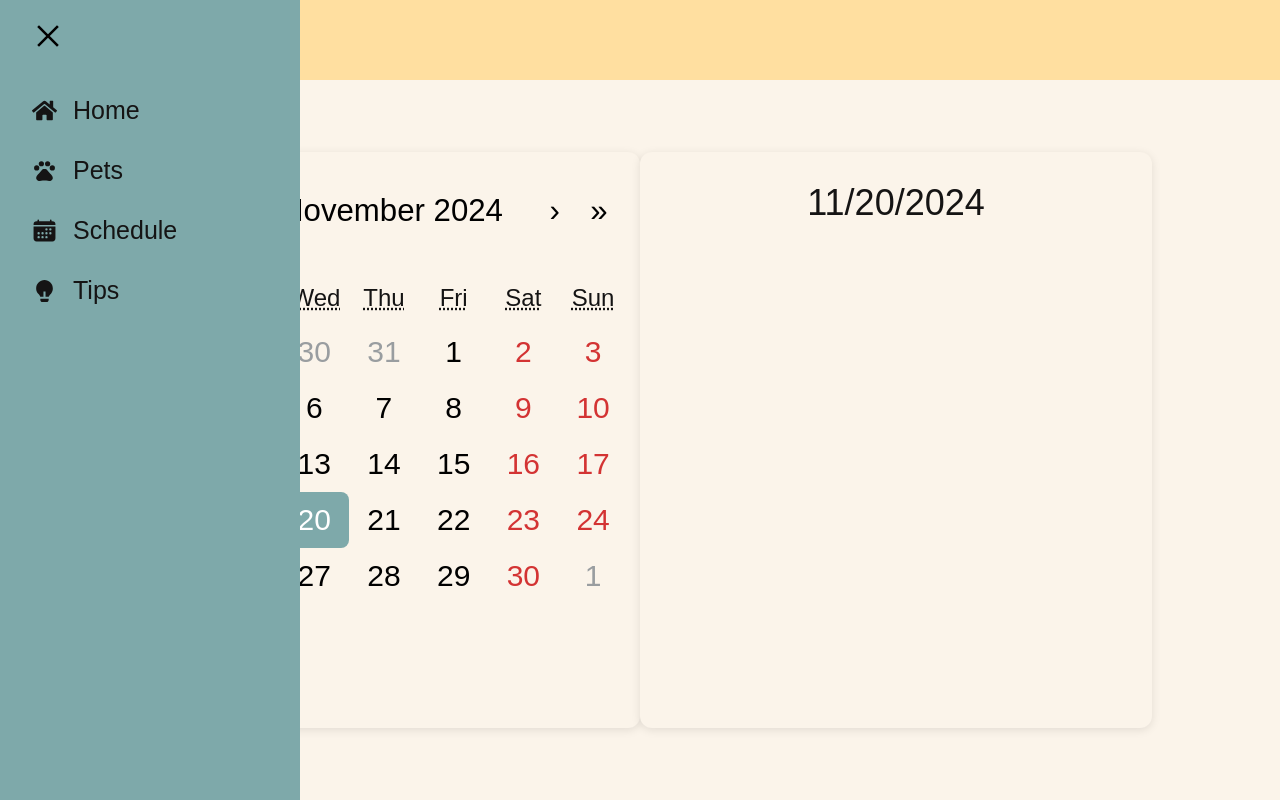
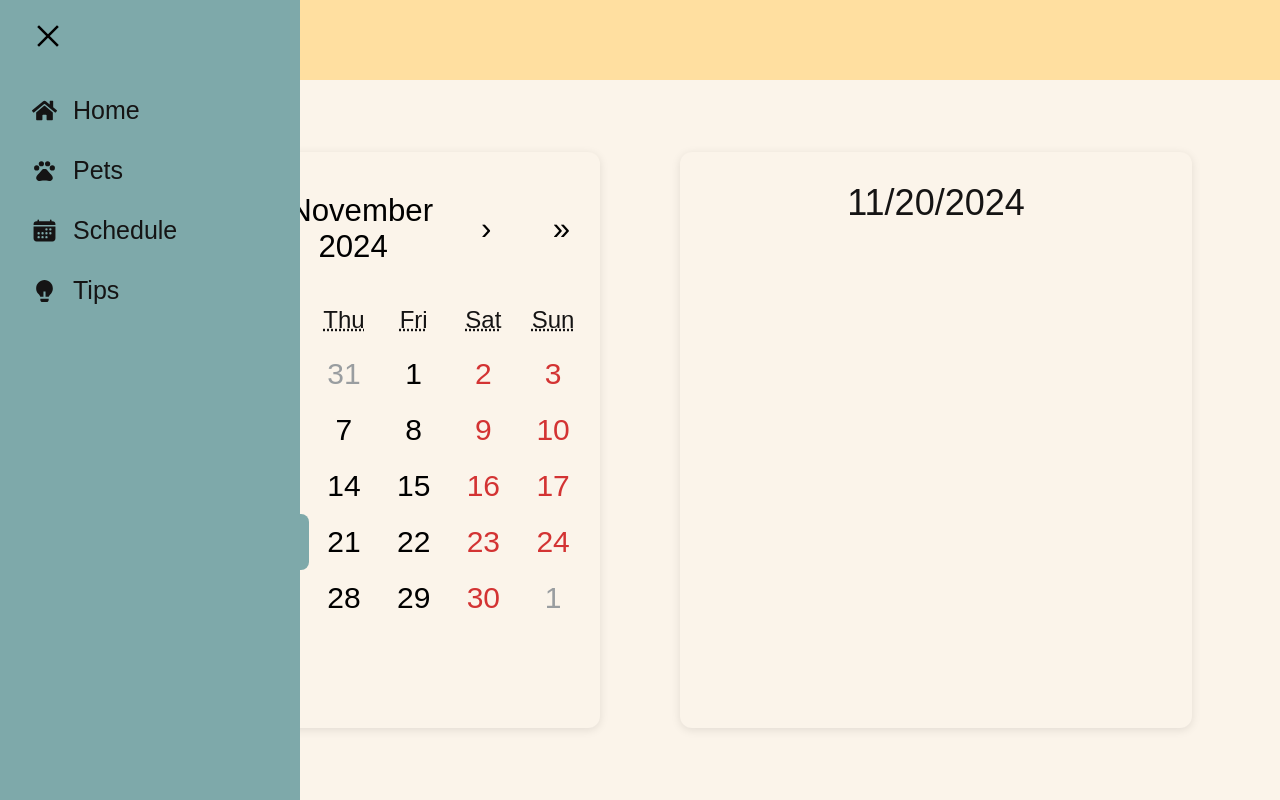
Before and after one commit to shanwhite/petal, a React (Create React App) app in the folder petal/: page /schedule in a window 1280 px wide. Built offline with nearby package versions, Linux system fonts and the light colour scheme; a web font is replaced by a local one.

Commit message:
Update index.css

```diff
--- a/petal/src/index.css
+++ b/petal/src/index.css
@@ -112,6 +112,14 @@ span {
   box-shadow: 0 2px 10px rgba(5, 5, 5, 0.1);
 }
 
+#calendar {
+  margin-right: 40px;
+}
+
+#event-box {
+  margin-left: 40px;
+}
+
 /* arrows, month-year & tiles */
 .react-calendar button {
   border: 0;
@@ -125,10 +133,10 @@ span {
 
 /* top part of calendar (arrows + month/year) */
 .react-calendar__navigation {
-  display: flex;
+  display: inline-flex; /* originally flex */
   height: auto;
   margin-top: 1.2em;
-  margin-bottom: 1.8em;
+  margin-bottom: 1.2em;
   margin-left: 0.3em;
   margin-right: 0.3em;
 }
@@ -138,6 +146,9 @@ span {
   min-width: 44px;
   font-size: 1.3em;
   background: transparent;
+  display: block;
+  margin-left: 0.5em;
+  margin-right: 0.5em;
 }
 
 /* date tiles */
```
